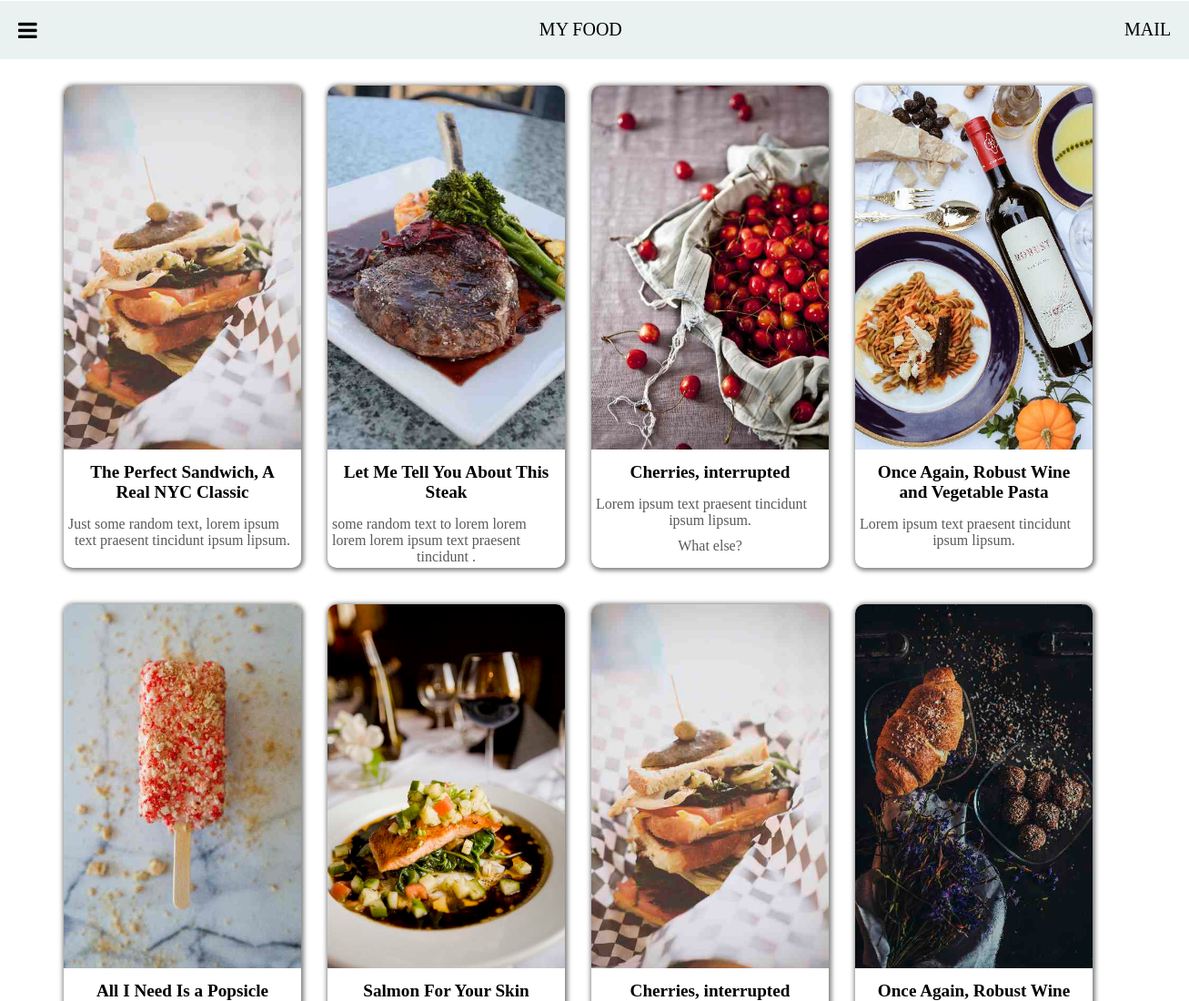
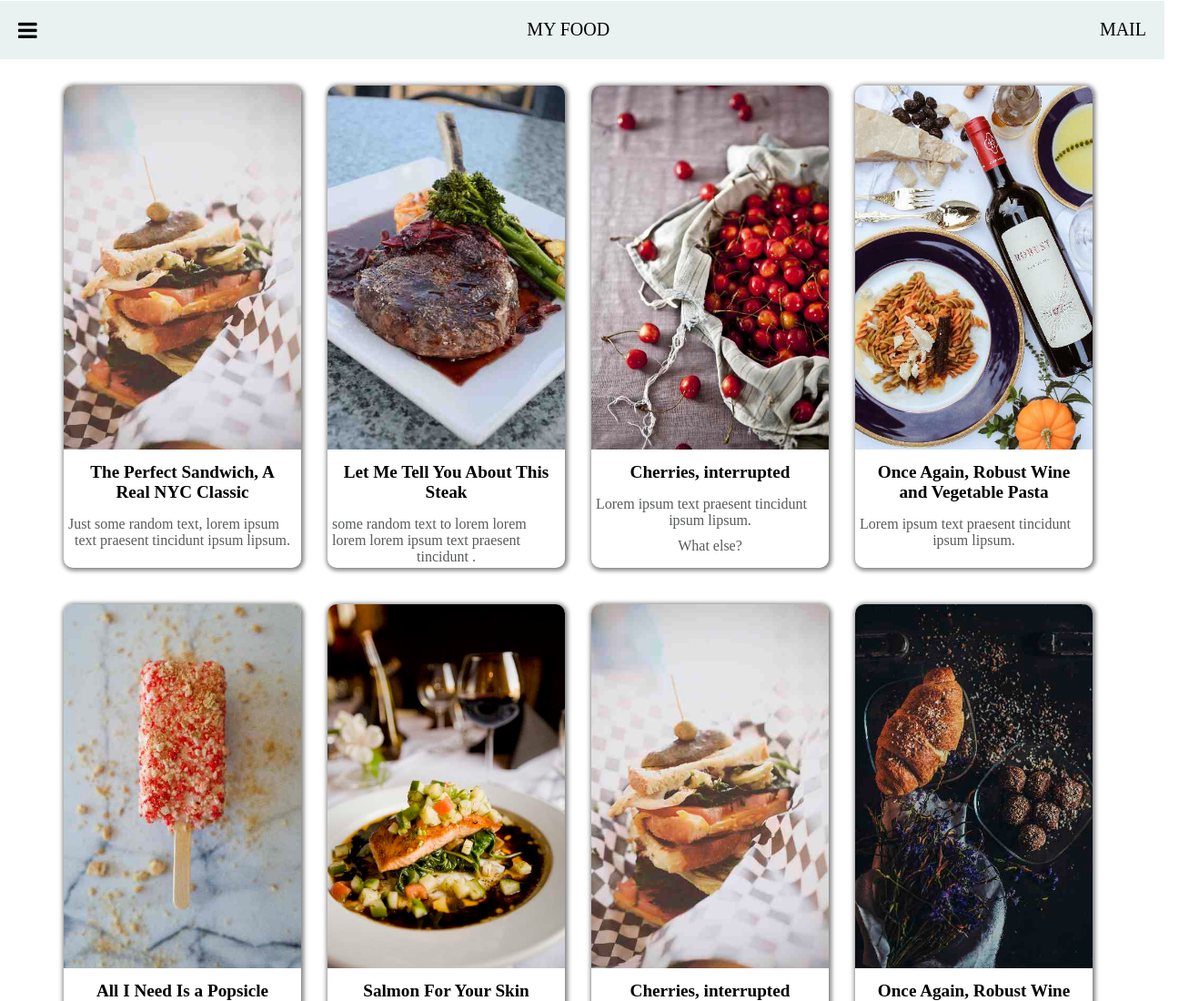
Before and after one commit to LIKHITHAKATLA/responsive_design, a plain HTML site: page index.html in a window 1280 px wide. Shown: the top 1100 px of the page at 91% size, 1307 px wide, since content can reach past the window. Drawn offline with Linux system fonts and the light colour scheme.

Commit message:
Add files via upload

```diff
--- a/index.html
+++ b/index.html
@@ -24,7 +24,6 @@
             font-size: 20px;
             position: sticky;
             top: 1px;
-            width:99vw;
         }
         .img-section{
             display: grid;
```
